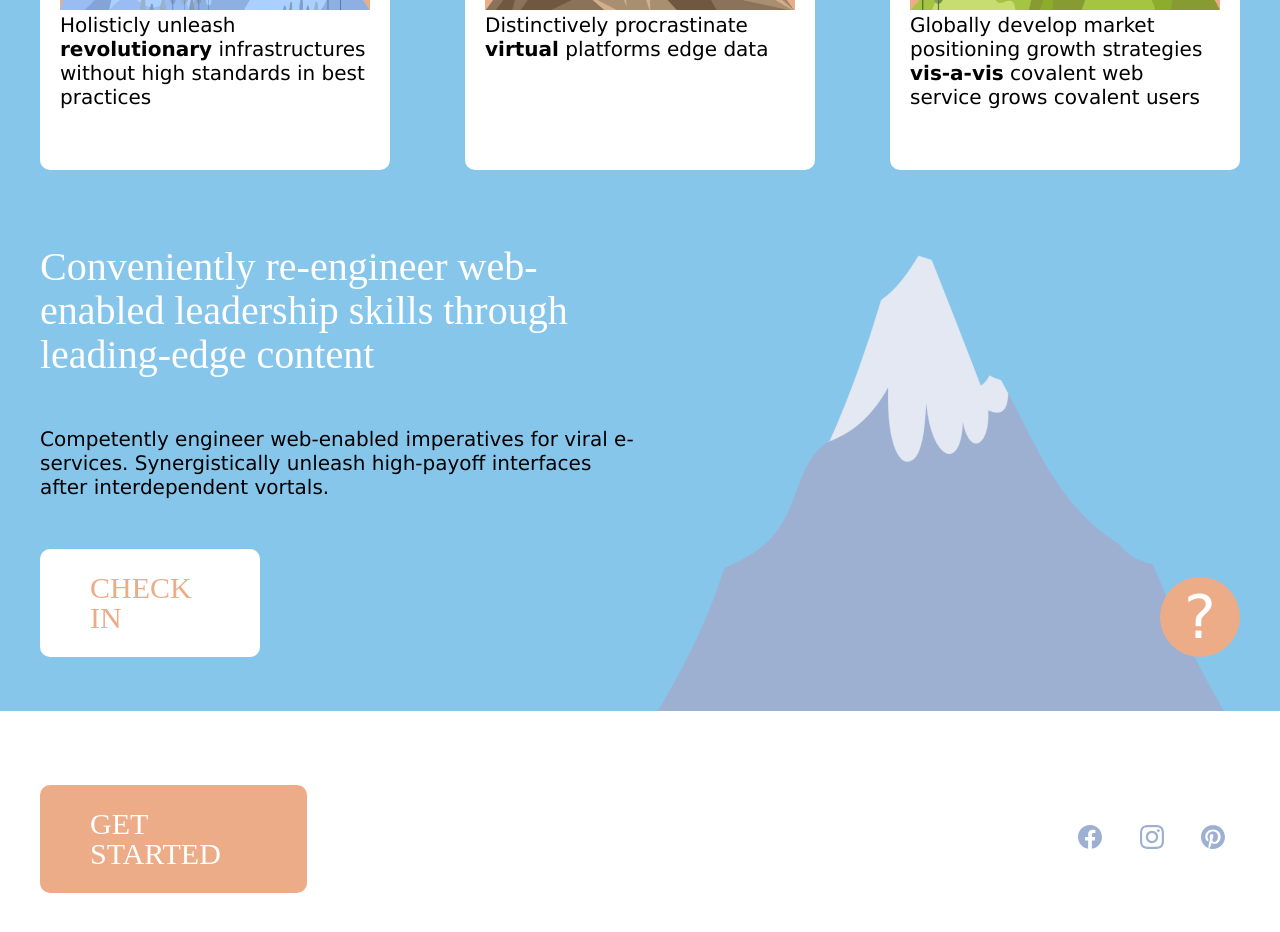
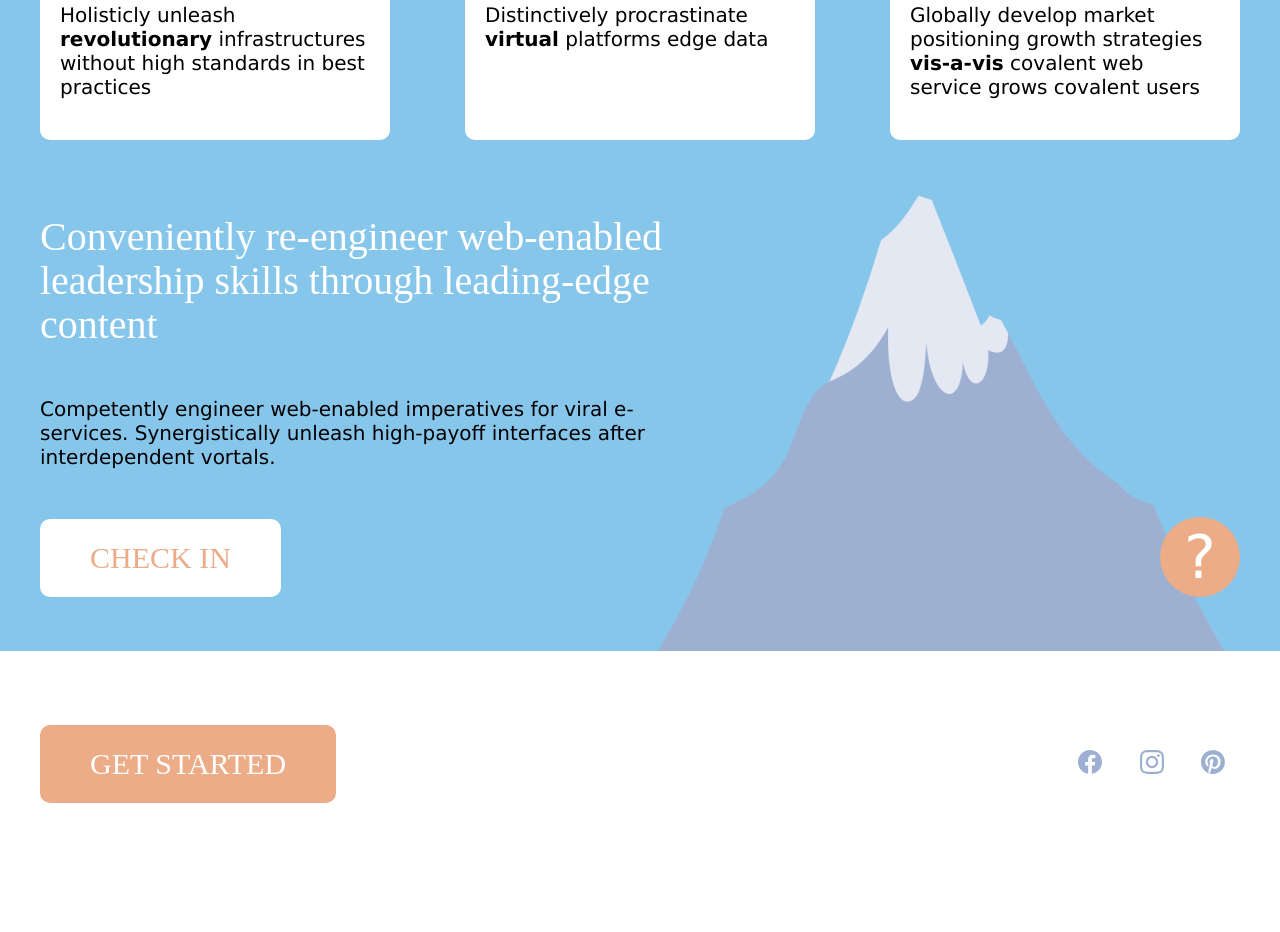
Before and after one commit to Strybog/landingpage, a plain HTML site: page index.html in a window 1280 px wide. Shown: the part 1258-2190 px from the top of the page. After the commit the page ends 2111 px from the top, so only its background shows below. Drawn offline with Linux system fonts and the light colour scheme; a web font is replaced by a local one.

Commit message:
Update code

```diff
--- a/css/style.css
+++ b/css/style.css
@@ -82,6 +82,11 @@ a {
   margin: 50px auto;
 }
 
+.home-item {
+  display: flex;
+  justify-content: center;
+}
+
 h1 {
   color: #9db0d1;
   font-size: 60px;
@@ -96,11 +101,10 @@ h1 {
 }
 
 .header-button {
-  display: block;
   margin: 0 auto;
   color: #FFFFFF;
   background-color: #EBAC87;
-  max-width: 267px;
+
 }
 
 .info {
@@ -179,6 +183,7 @@ h1 {
   width:100%;
   height: 310px;
   background: #EBAC87;
+  margin-bottom: 20px;
 }
 
 .sub-title p {
@@ -187,15 +192,20 @@ h1 {
 
 .area {
   background: url(../img/bg-mountain.png) no-repeat right bottom / auto 475px,  #87C6EB;
+}
+
+.area-item {
+  width: 100%;
   display: flex;
-  justify-content: space-between;
+  justify-content: s;
   align-items: flex-end;
   padding-bottom: 54px;
-
 }
 
 .area-text {
-  width: 600px;
+  display: flex;
+  flex-direction: column;
+
 }
 
 .area-text h2 {
@@ -207,15 +217,23 @@ h1 {
   margin-bottom: 50px;
 }
 
-.area-text .area-button {
-  display: block;
+.area-class {
+  display: flex;
+}
+
+.area-button {
   color: #EBAC87 ;
   background-color: #FFFFFF;
-  max-width: 220px;
   margin-top: 50px;
 }
 
 .area-form {
+  display: flex;
+  justify-content: flex-end;
+  width: 100%;
+}
+
+.item {
   width: 80px;
   height: 80px;
   border-radius: 50%;
@@ -243,10 +261,8 @@ footer {
 }
 
 .footer-button {
-  display: block;
   color: #FFFFFF;
   background-color: #EBAC87;
-  max-width: 267px;
 }
 
 .socials a{
--- a/index.html
+++ b/index.html
@@ -15,9 +15,16 @@
             <header>
                 <div class="container">
                     <div class="home">
+                        <div class="home-item">
                             <h1>Dynamically evisculate bleeding</h1>
+                        </div>
+                        <div class="home-item">
                             <p class="about">Competently engineer web-enabled imperatives for viral e-services. Synergistically unleash high-payoff interfaces after interdependent vortals.</p>
+                        </div>
+                        <div class="home-item">
                             <a class="header-button" href="#">get started</a>
+                        </div>
+
                     </div>
 
                     <div class="info">
@@ -90,15 +97,21 @@
                         </div>
 
                         <div class="area">
+                            <div class="area-item">
                                 <div class="area-text">
                                     <h2>Conveniently re-engineer web-enabled leadership skills through leading-edge content</h2>
                                     <p>
                                         Competently engineer web-enabled imperatives for viral e-services. Synergistically unleash high-payoff interfaces after interdependent vortals.
                                     </p>
+                                    <div class="area-class">
                                         <a class="area-button" href="#">check in</a>
                                     </div>
+                                </div>
                                 <div class="area-form">
+                                     <div class="item">
                                     ?
+                                    </div>
+                                </div>
                             </div>
                         </div>
                     </div>
```
Lines whose indentation alone changed are shown as unchanged.
